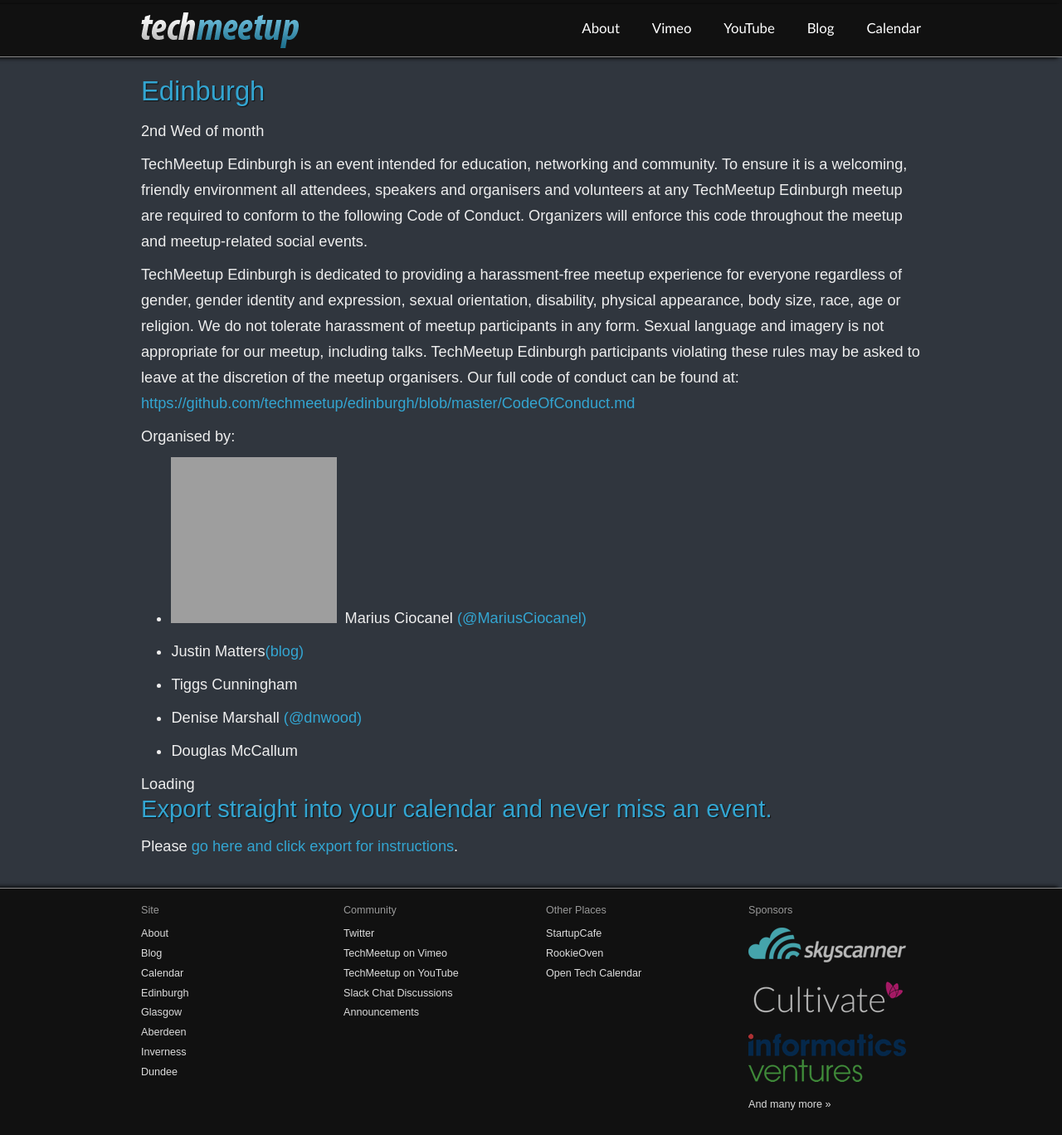
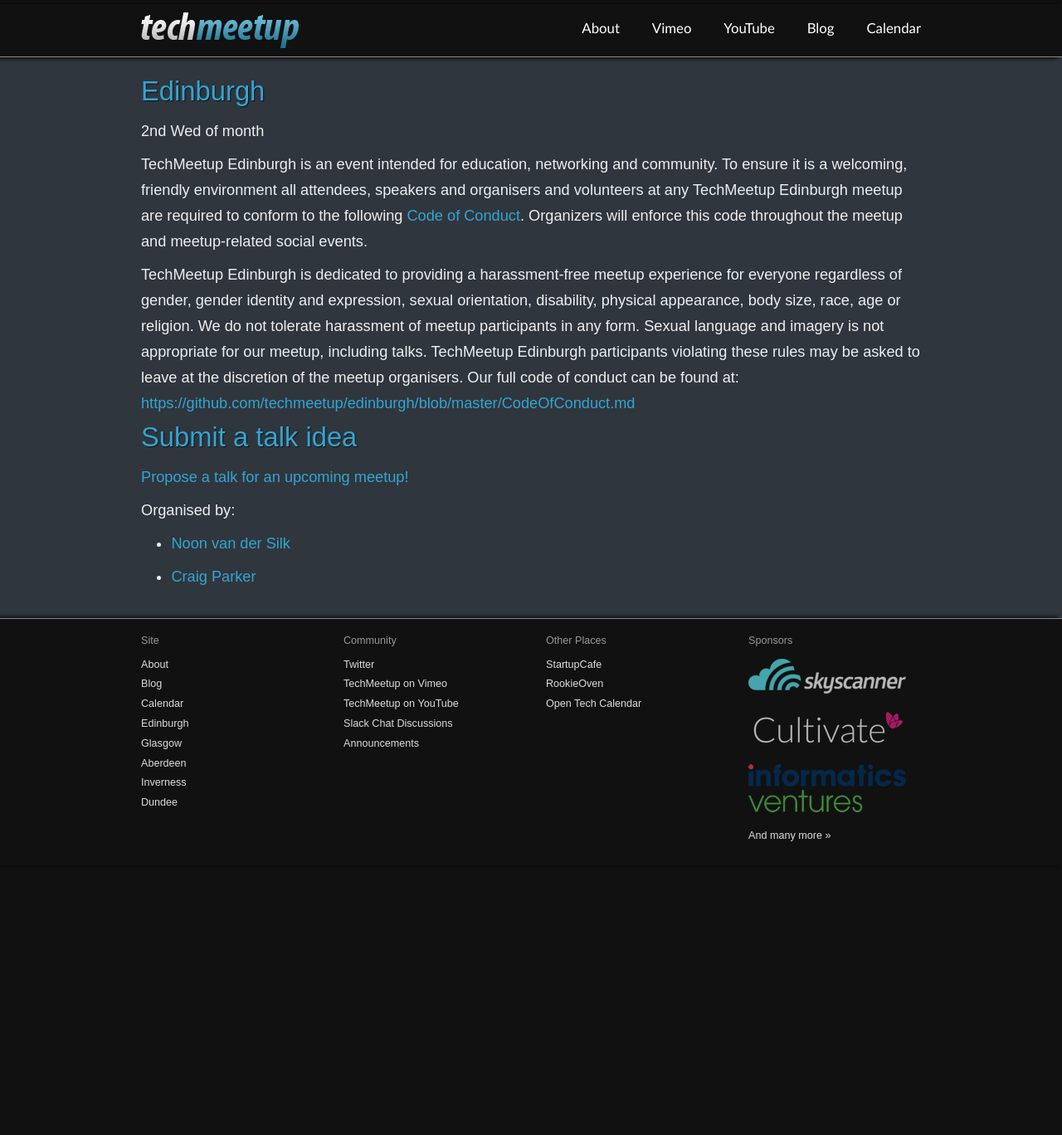
Before and after one commit to techmeetup/techmeetup.co.uk, a Jekyll site: the page built from edinburgh.html, in a window 1280 px wide. Shown: the whole page at 83% size. Built offline with Jekyll 4.4.1, drawn with Linux system fonts in a browser that asks for light colours; after the commit the page ends 1043 px from its top, so only the background shows below that; grey boxes are pictures that could not be loaded.

Commit message:
talk submission link for edinburgh

```diff
--- a/edinburgh.html
+++ b/edinburgh.html
@@ -7,28 +7,32 @@
 
 <p>2nd Wed of month</p>
 
-<p>TechMeetup Edinburgh is an event intended for education, networking and community. To ensure it is a welcoming, friendly environment all attendees, speakers and organisers and volunteers at any TechMeetup Edinburgh meetup are required to conform to the following Code of Conduct. Organizers will enforce this code throughout the meetup and meetup-related social events.</p>
+<p>TechMeetup Edinburgh is an event intended for education, networking and
+community. To ensure it is a welcoming, friendly environment all attendees,
+speakers and organisers and volunteers at any TechMeetup Edinburgh meetup
+are required to conform to the following <a href="https://github.com/techmeetup/edinburgh/blob/master/CodeOfConduct.md"> Code of Conduct</a>. Organizers will enforce this code
+throughout the meetup and meetup-related social events.</p>
 
-<p>TechMeetup Edinburgh is dedicated to providing a harassment-free meetup experience for everyone regardless of gender, gender identity and expression, sexual orientation, disability, physical appearance, body size, race, age or religion. We do not tolerate harassment of meetup participants in any form. Sexual language and imagery is not appropriate for our meetup, including talks. TechMeetup Edinburgh participants violating these rules may be asked to leave at the discretion of the meetup organisers.  Our full code of conduct can be found at: <a href="https://github.com/techmeetup/edinburgh/blob/master/CodeOfConduct.md">https://github.com/techmeetup/edinburgh/blob/master/CodeOfConduct.md</a></p>
+<p>TechMeetup Edinburgh is dedicated to providing a harassment-free meetup
+experience for everyone regardless of gender, gender identity and expression,
+sexual orientation, disability, physical appearance, body size, race, age or
+religion. We do not tolerate harassment of meetup participants in any form.
+Sexual language and imagery is not appropriate for our meetup, including
+talks. TechMeetup Edinburgh participants violating these rules may be asked to
+leave at the discretion of the meetup organisers.  Our full code of conduct
+can be found at: <a href="https://github.com/techmeetup/edinburgh/blob/master/CodeOfConduct.md">https://github.com/techmeetup/edinburgh/blob/master/CodeOfConduct.md</a></p>
+
+<h2>Submit a talk idea</h2>
+
+<p>
+<a href="https://forms.gle/a4W1hGWYbizHgzTw8">Propose a talk for an upcoming
+  meetup!</a>
+</p>
 
 <div class="organisers">
 	Organised by:
 	<ul>
-		<li><img src="http://www.gravatar.com/avatar/3cff5d0054264fc9669c139526db777c.jpg">Marius Ciocanel <a class="organiser" href="http://www.twitter.com/MariusCiocanel">(@MariusCiocanel)</a>
-		<li>Justin Matters<a class="organiser" href="https://justinmatters.co.uk/wp/">(blog)</a>
-		<li>Tiggs Cunningham</li>
-		<li>Denise Marshall <a class="organiser" href="http://www.twitter.com/dnwood">(@dnwood)</a>
-		<li>Douglas McCallum</li>
+    <li><a href="https://www.linkedin.com/in/noonsilk/">Noon van der Silk</a></li>
+    <li><a href="https://www.linkedin.com/in/cparker1/">Craig Parker</a></li>
 	</ul>
 </div>
-
-<div id="UpcomingEvents"></div>
-
-<h3>Export straight into your calendar and never miss an event.</h3>
-
-<p>Please <a href="http://opentechcalendar.co.uk/index.php/group/1">go here and click export for instructions</a>.</p>
-
-<script src="{{ site.baseurl }}/static/js/cityCal.js"></script>
-<script>
-	placeOpenTechCalendarEventListWidget('UpcomingEvents',{groupID:1});
-</script>
```
Also changed, not shown: Gemfile.lock, README.md, 2 other files.
